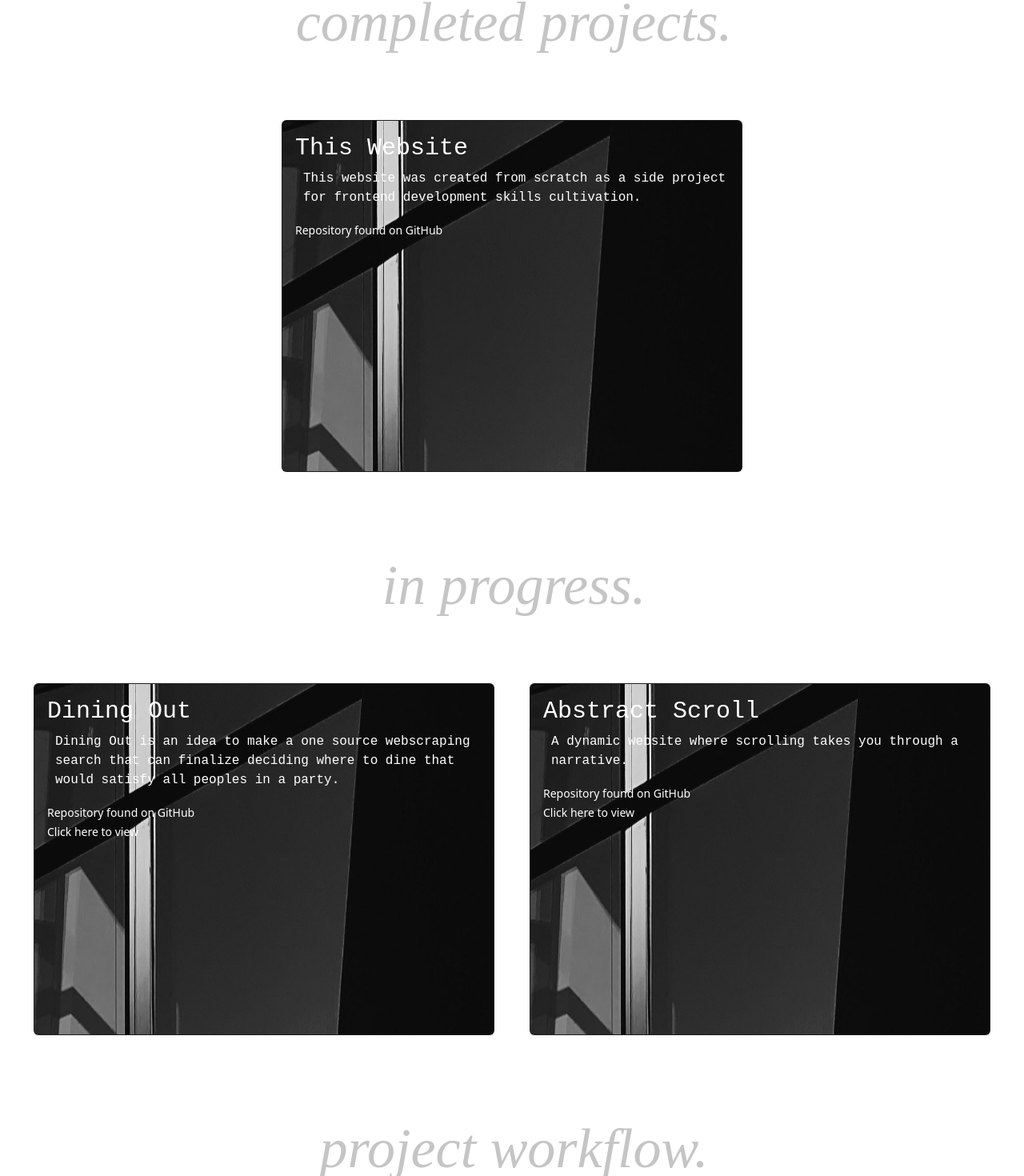
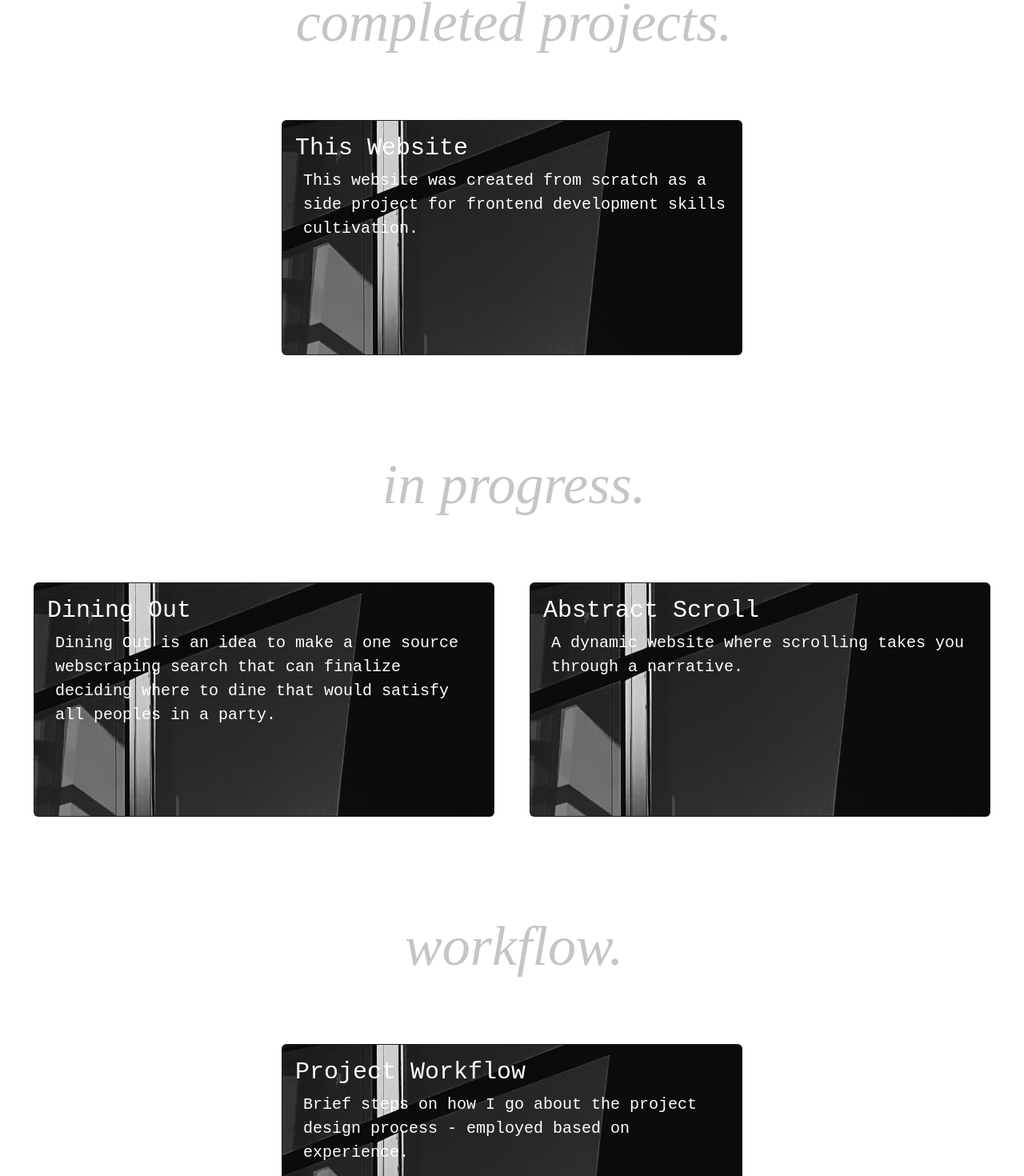
Before and after one commit to CG020/camilagrubbweb, a React (Vite) app: page /projects in a window 1280 px wide. Shown: the part 132-1602 px from the top of the page at 80% size. Built offline with nearby package versions, Linux system fonts and the light colour scheme.

Commit message:
refactoring the Projects page

```diff
--- a/src/components/ProjectsPage.tsx
+++ b/src/components/ProjectsPage.tsx
@@ -6,16 +6,11 @@ import React, { useRef } from 'react';
 
 
 const ProjectsPage = () => {
-    const sectionRefs = {
-        c1: useRef(null),
-        p1: useRef(null),
-        p2: useRef(null),
-        w1: useRef(null),
+    const [expandedCards, setExpandedCards] = useState({ c1: false, p1: false, p2: false, w1: false });
+
+    const toggleCollapse = (cardNum) => {
+        setExpandedCards(prevState => ({ ...prevState, [cardNum]: !prevState[cardNum] }));
     };
-
-    const [expandedCards, setExpandedCards] = useState({ c1: false, p1: false,
-        p2: false, w1: false });
-
 
     useEffect(() => {
         const handleScroll = () => {
@@ -36,41 +31,6 @@ const ProjectsPage = () => {
         return () => window.removeEventListener('scroll', handleScroll);
     }, []);
 
-    const [windowWidth, setWindowWidth] = useState(window.innerWidth);
-    useEffect(() => {
-        const handleResize = () => {
-            setWindowWidth(window.innerWidth);
-        };
-        window.addEventListener('resize', handleResize);
-        return () => window.removeEventListener('resize', handleResize);
-    }, []);
-
-    const [dynamicStyle, setDynamicStyle] = useState({});
-    const adjustCardPositions = (cardNum) => {
-        if (expandedCards[cardNum]) {
-        } else {
-            setDynamicStyle({});
-        }
-    };
-
-    const [isCollapsed] = useState(null);
-    const toggleCollapse = (cardNum) => {
-        setExpandedCards(prevState => ({ ...prevState, [cardNum]: !prevState[cardNum] }));
-        setTimeout(() => {
-            adjustCardPositions(cardNum);
-        }, 0);
-    };
-
-    const projSection = (cardNum) => ({
-        display: 'flex',
-        justifyContent: 'space-around',
-        padding: '20px',
-        alignItems: 'center',
-        flexWrap: 'wrap',
-        flexDirection: isCollapsed === cardNum ? 'column': 'row',
-    });
-
-
     const projHeader: React.CSSProperties = {
         marginLeft: '5px',
         padding: '30px',
@@ -84,7 +44,7 @@ const ProjectsPage = () => {
 
     const projText: React.CSSProperties = {
         fontFamily: 'monospace',
-        fontSize: '16px',
+        fontSize: '20px',
         marginLeft: '10px',
     };
 
@@ -97,117 +57,105 @@ const ProjectsPage = () => {
         height:'100%',
     }
 
-    const cardStyle = (cardNum) => ({
+    const cardStyle = {
         width: '45vw',
-        height: '55vh',
         margin: '0 auto',
         position: 'relative',
-        zIndex: '1',
         transition: 'all 0.4s ease',
+        cursor: 'pointer',
         marginBottom: '20px',
-    });
+    };
 
-    const collapseStyle = (cardNum) => ({
-        transition: 'opacity 0.4s ease, height 0.4s ease',
-        opacity: expandedCards[cardNum] ? 1 : 0,
-        visibility: 'visible',
-        background: '#fff',
+    const expandedContentStyle = {
+        transition: 'max-height 0.6s ease-in-out, opacity 0.6s ease-in-out',
         border: '1px solid #ccc',
         borderRadius: '10px',
         boxShadow: '0 4px 6px rgba(0,0,0,0.1)',
-        padding: expandedCards[cardNum] ? '15px' : '0px',
-        display: expandedCards[cardNum] ? 'block' : 'none',
-        position: 'absolute',
-        right: '-450px',
-        top: '0',
-        width: '400px',
-        zIndex: 2,
-    });
+        position: 'relative',
+        width: '100%',
+        maxWidth: '40vw',
+        zIndex: '2',
+        maxHeight: '0',
+        opacity: '0',
+        overflow: 'hidden',
+        background: '#f8f9fa',
+        padding: '0 20px',
+        fontFamily: 'monospace',
+        fontSize: '20px',
+    };
 
-    return(
-        <div>
-            <NavBar message={'my work so far as an undergrad'} tabs={['completed','in progress','workflow']}/>
-            <section id="completed"> <h1 style={projHeader}><i>completed projects.</i></h1>
-            <div ref={sectionRefs['c1']} style={projSection('c1')} className="fadeInSection">
-                <div className="card text-bg-dark" style={cardStyle('c1')} onClick={() => toggleCollapse('c1')}>
-                    <img src="src\assets\windowImage.jpg" style={imageStyle} className="card-img" alt="card"></img>
-                    <div className={"card-img-overlay"}>
-                        <h5 className="card-title" style={projTitle}>This Website</h5>
-                        <p className="card-text" style={projText}>This website was created from scratch as a side project for frontend development
-                        skills cultivation.</p>
-                        <p className="card-text"><small>Repository found on GitHub</small></p>
-                    </div>
-                <div style={{...collapseStyle('c1'), ...dynamicStyle}}>
-                        A place where I can document my projects and update periodically. This project utilizes
-                        HTML, CSS, and JavaScript for construction and ReactJS for efficient component organization. Familiarity
-                        with these languages and how they interect with each other helps strengthen my web development skillset.
-                </div>
-            </div> </div>
-            </section>
-
-            <section id="in progress"> <h1 style={projHeader}><i>in progress.</i></h1>
-
-            <div ref={sectionRefs['p1']} style={projSection('p1')} className="fadeInSection">
-            <div className="card text-bg-dark" style={cardStyle('p1')} onClick={() =>  toggleCollapse('p1')}>
-                <img src="src\assets\windowImage.jpg" style={imageStyle} className="card-img" alt="card"></img>
-                <div className="card-img-overlay">
-                    <h5 className="card-title" style={projTitle}>Dining Out</h5>
-                    <p className="card-text" style={projText}>Dining Out is an idea to make a one source webscraping search that can
-                    finalize deciding where to dine that would satisfy all peoples in a party.
-                    <table></table></p>
-                    <p className="card-text"><small>Repository found on GitHub</small><br></br>
-                    <small>Click here to view</small></p></div>
-                <div style={{...collapseStyle('p1'), ...dynamicStyle}}>
-                    This project not only cultivated my skills in designing independent tools using hosting
+    const projectSections = [
+        { id: 'completed', title: 'completed projects',
+        projects: [{cardId: 'c1', cardTitle: 'This Website',
+        content: 'This website was created from scratch as a side project for frontend development skills cultivation.',
+        expandedContent: `A place where I can document my projects and update periodically.
+        This project utilizes HTML, CSS, and JavaScript for construction and ReactJS for
+        efficient component organization. Familiarity with these languages and how they
+        interact with each other helps strengthen my web development skillset.`}]},
+        {id:'in progress', title: 'in progress',
+        projects: [{cardId: 'p1', cardTitle: 'Dining Out',
+        content: `Dining Out is an idea to make a one source webscraping search
+        that can finalize deciding where to dine that would satisfy all peoples in a party.`,
+        expandedContent: `This project not only cultivated my skills in designing independent tools using hosting
         sources such as Netlify in this case, but it also helped me practice filtering algorithms
-                    and webscraping.
-                </div>
-            </div>
-
-            <div className="card text-bg-dark" style={cardStyle('p2')} onClick={() => toggleCollapse('p2')}>
-                <img src="src\assets\windowImage.jpg" style={imageStyle} className="card-img" alt="card"></img>
-                <div className="card-img-overlay">
-                    <h5 className="card-title" style={projTitle}>Abstract Scroll</h5>
-                    <p className="card-text" style={projText}>
-                        A dynamic website where scrolling takes you through a narrative.
-                    <table></table></p>
-                    <p className="card-text"><small>Repository found on GitHub</small><br></br>
-                    <small>Click here to view</small></p>
-                </div>
-                <div style={{...collapseStyle('p2'), ...dynamicStyle}}>
-                This project is practice dynamic website design using fluid CSS and JavaScript.
+        and webscraping.`},
+        {cardId: 'p2', cardTitle:'Abstract Scroll',
+        content: `A dynamic website where scrolling takes you through a narrative.`,
+        expandedContent: `This project is practice dynamic website design using fluid CSS and JavaScript.
         The site is intended for the viewer to continuously scroll to progress and occasionally interact with
         objects on the site for a storytelling and visually exciting experience. This is a test of coding skills
-                        and artisitic thinking.
-                </div>
-            </div>
-
-            </div> </section>
-
-            <section id="workflow"> <h1 style={projHeader}><i>project workflow.</i></h1>
-            <div ref={sectionRefs['w1']} style={projSection('w1')} className="fadeInSection">
-            <div className="card text-bg-dark" style={cardStyle('w1')} onClick={() => toggleCollapse('w1')}>
-            <img src="src\assets\windowImage.jpg" style={imageStyle} className="card-img" alt="card"></img>
-            <div className="card-img-overlay">
-                <h5 className="card-title" style={projTitle}>Project Workflow</h5>
-                <p className="card-text" style={projText}>Brief steps on how I go about the project design process - employed based on experience.
-                <table></table></p>
-                <p className="card-text"><small>- - -</small></p>
-            </div>
-            <div style={{...collapseStyle('w1'), ...dynamicStyle}}>
-                Steps: <br></br>1. Identification of problem - <i>Can it be solved technologically?</i> <br></br>
+        and artisitic thinking.`}]},
+        {id: 'workflow', title: 'workflow',
+        projects: [{cardId: 'w1', cardTitle: 'Project Workflow',
+        content: `Brief steps on how I go about the project design process - employed based on experience.`,
+        expandedContent:(<>Steps: <br></br>1. Identification of problem - <i>Can it be solved technologically?</i> <br></br>
         2. Decision of appropriate strcuture - <i>What language best suits the task? Is the solution an application
         or a script? User friendly necessity?</i> <br></br>
         3. Planning details stage - <i>What is needed in the program? What is the optimal overarching structure and synthesis of components?
             How to promote space efficiency and clean code?</i> <br></br>
         4. Testing - <i>Does it work? Does it work efficiently? Can it be improved? Do outside party testers approve?</i> <br></br>
-                5. Improve project anyway.
+        5. Improve project anyway.</>)}]}
+        ];
+
+    const getDynamicExpandedStyle = (cardId) => ({
+        ...expandedContentStyle,
+        maxHeight: expandedCards[cardId] ? '500px' : '0',
+        opacity: expandedCards[cardId] ? 1 : 0,
+        padding: expandedCards[cardId] ? '20px' : '0 20px',
+        margin: expandedCards[cardId] ? '20px' : '0',
+    });
+
+    return (
+    <div>
+        <NavBar message={'my work so far as an undergrad'} tabs={['completed', 'in progress', 'workflow']}/>
+        {projectSections.map(({ id, title, projects }) => (
+            <section key={id} id={id}>
+                <h1 style={projHeader}><i>{title}.</i></h1>
+                <div style={{display: 'flex', flexWrap: 'wrap', justifyContent: 'space-around', alignItems: 'center', padding: '20px'}}>
+                    {projects.map(({ cardId, cardTitle, content, expandedContent }) => (
+                        <div key={cardId} className="fadeInSection" style={{width: '45vw', margin: '0 auto', position: 'relative', marginBottom: '20px'}}>
+                            <div className="card text-bg-dark" onClick={() => toggleCollapse(cardId)} style={cardStyle}>
+                                <img src="src/assets/windowImage.jpg" alt="card" style={imageStyle} className="card-img" />
+                                <div className="card-img-overlay">
+                                    <h5 className="card-title" style={projTitle}>{cardTitle}</h5>
+                                    <p className="card-text" style={projText}>{content}</p>
                                 </div>
-            </div> </div> </section>
+                                {expandedCards[cardId] && (
+                                    <div style={getDynamicExpandedStyle(cardId)}>
+                                        {expandedContent}
+                                    </div>
+                                )}
+                            </div>
+                        </div>
+                    ))}
+                </div>
+            </section>
 
-            <Footer></Footer>
+    ))}
+        <Footer />
         </div>
-    );
+    )
 }
 
+
 export default ProjectsPage;
```
Lines whose indentation alone changed are shown as unchanged.
